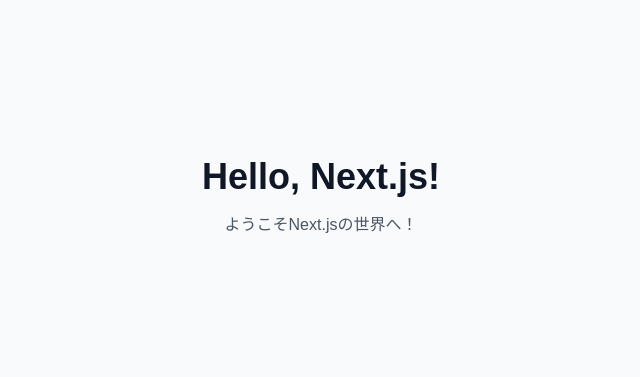
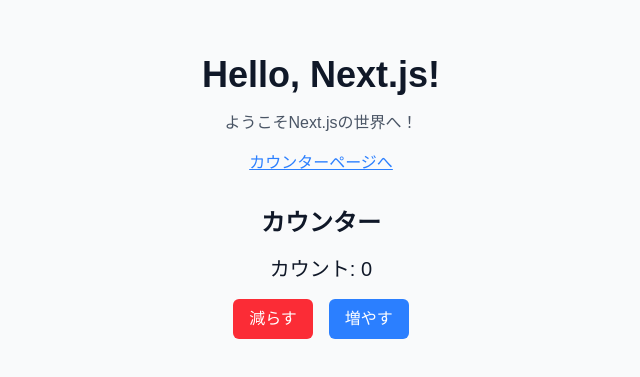
Before and after one commit to daikitazaki/first-next-app, a Next.js app: page / in a window 1280 px wide. Shown: the part 203-580 px from the top of the page, without its empty margins (319-959 px from the left). Built offline with nearby package versions, Linux system fonts and the light colour scheme.

Commit message:
カウンターの追加実装

```diff
--- a/app/page.tsx
+++ b/app/page.tsx
@@ -1,4 +1,6 @@
 import Image from "next/image";
+import Link from "next/link";
+import Counter from '../src/components/Counter';
 
 export default function Home() {
   return (
@@ -9,6 +11,15 @@
       <p className="mt-4 text-gray-600 dark:text-gray-300">
         ようこそNext.jsの世界へ！
       </p>
+      <Link
+        href="/counter"
+        className="mt-4 text-blue-500 hover:text-blue-600 underline"
+      >
+        カウンターページへ
+      </Link>
+      <div className="mt-8">
+        <Counter />
+      </div>
     </main>
   );
 }
--- /dev/null
+++ b/src/app/counter/page.tsx
@@ -0,0 +1,19 @@
+import Link from 'next/link';
+import Counter from '../../components/Counter';
+
+export default function CounterPage() {
+  return (
+    <main className="flex min-h-screen flex-col items-center justify-center bg-gray-50 dark:bg-gray-900">
+      <h1 className="text-4xl font-bold text-gray-900 dark:text-white mb-8">
+        カウンターページ
+      </h1>
+      <Counter message="Hello Counter" />
+      <Link
+        href="/"
+        className="mt-8 text-blue-500 hover:text-blue-600 underline"
+      >
+        トップページへ戻る
+      </Link>
+    </main>
+  );
+}
--- /dev/null
+++ b/src/components/Counter.tsx
@@ -0,0 +1,41 @@
+'use client';
+
+import { useState } from 'react';
+
+type CounterProps = {
+  message?: string;
+}
+
+export default function Counter({ message = 'カウンター' }: CounterProps) {
+  const [count, setCount] = useState(0);
+
+  return (
+    <div className="flex flex-col items-center gap-4">
+      <p className="text-2xl font-bold text-gray-900 dark:text-white">
+        {message}
+      </p>
+      <p className="text-xl text-gray-900 dark:text-white">
+        カウント: {count}
+      </p>
+      {count === 10 && (
+        <p className="text-lg text-green-600 font-bold animate-bounce">
+          🎉 おめでとう！ 🎉
+        </p>
+      )}
+      <div className="flex gap-4">
+        <button
+          onClick={() => setCount(count - 1)}
+          className="px-4 py-2 bg-red-500 text-white rounded-md hover:bg-red-600 transition-colors"
+        >
+          減らす
+        </button>
+        <button
+          onClick={() => setCount(count + 1)}
+          className="px-4 py-2 bg-blue-500 text-white rounded-md hover:bg-blue-600 transition-colors"
+        >
+          増やす
+        </button>
+      </div>
+    </div>
+  );
+}
```
